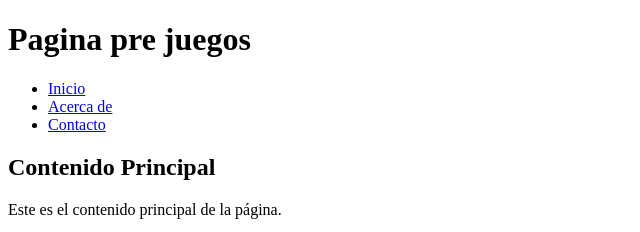
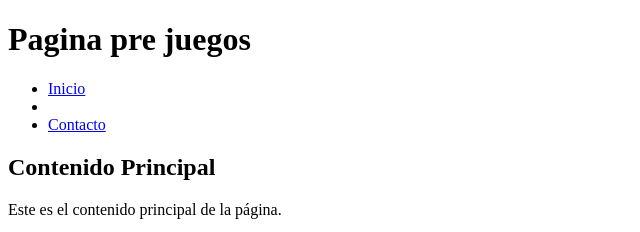
Before and after one commit to NicolasFuenzalidaMora/prueba, a plain HTML site: page index.html in a window 1280 px wide. Shown: the top 232 px of the page, 0-640 px from the left. Drawn offline with Linux system fonts and the light colour scheme.

Commit message:
Update index.html

```diff
--- a/index.html
+++ b/index.html
@@ -10,7 +10,7 @@
         <nav>
             <ul>
                 <li><a href="https://www.friv.com/z/play/juegos.html">Inicio</a></li>
-                <li><a href="#">Acerca de</a></li>
+                <li><a href="https://pivigames.blog/"></a></li>
                 <li><a href="#">Contacto</a></li>
             </ul>
         </nav>
```
